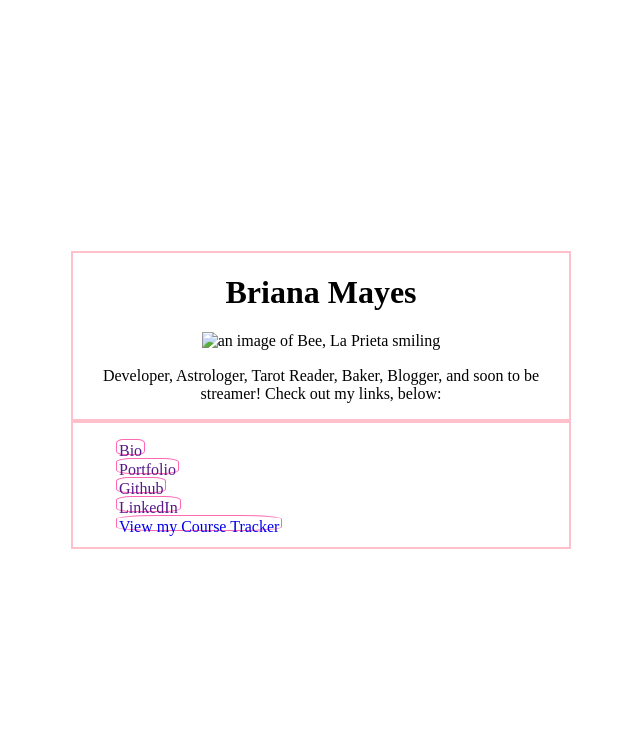
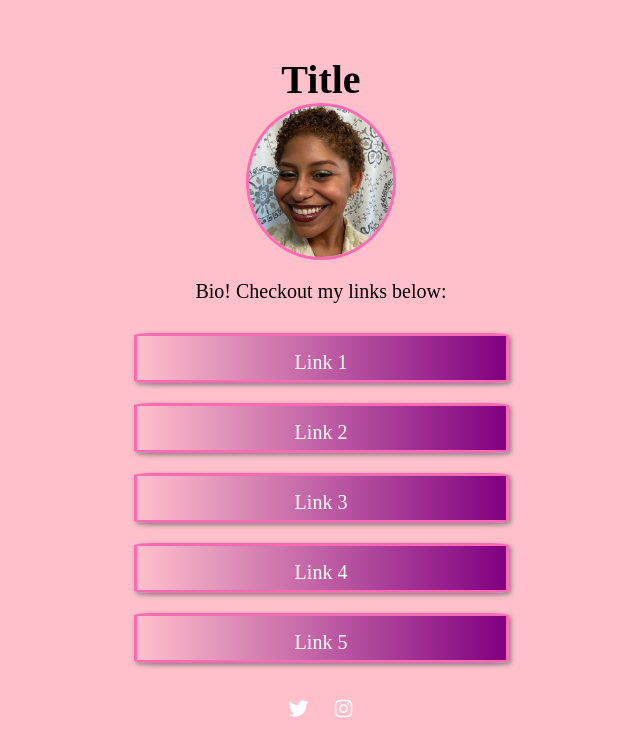
Before and after one commit to briananmayes/linktree, a plain HTML site: page index.html in a window 1280 px wide. Shown: the whole page, without its empty margins (319-959 px from the left). Drawn offline with Linux system fonts and the light colour scheme.

Commit message:
update readme

```diff
--- a/css/main.css
+++ b/css/main.css
@@ -1,35 +1,73 @@
 * {
     box-sizing: border-box;
 }
-html, body {
+html,body {
     height: 100vh;
     display: flex;
     flex-flow: column wrap;
-    overflow-x: auto;
+    overflow-x: hidden;
     align-items: center;
     justify-content: center;
+    background: pink;
 }
 section {
-    width: 500px;
-    border: 2px solid pink;
+    display: flex;
+    flex-flow: column wrap;
+    width: 100%;
+    align-items: center;
+    font-size: 20px;
     text-align: center;
 }
-
+img {
+    border: 3px solid hotpink;
+    border-radius: 50%;
+    max-width: 30%;
+    height: auto;
+}
+ul.links {
+    display: flex;
+    flex-flow: column wrap;
+    align-items: center;
+    margin: 0;
+    padding: 0;
+    width: 100%;
+}
+ul.socials {
+    display: flex;
+    flex-flow: row nowrap;
+    margin: 0;
+    padding: 0;
+}
 li {
     list-style: none;
-    height: 16px;
-    border: 1px solid hotpink;
-    border-radius: 25%;
-    width: max-content;
-    padding: 2px;
-    margin: 3px;
+    height: 50px;
+    width: 75%;
+    border: 3px solid hotpink;
+    border-radius: 5%;
+    background: linear-gradient(to right, pink, purple);
+    margin: 10px;
+    text-align: center;
+    padding: 15px 0;
+    box-shadow: 2px 2px 5px gray;
 }
-a {
+.socials li {
+    background: transparent;
+    border: none;
+    box-shadow: none;
+}
+.main ul li > a {
     text-decoration: none;
+    color: white;
+}
+h1 {
+    margin: 0;
+    font-size: 5vh;
 }
 
 
-
-@media screen and (max-width: 420px) {
+@media screen and (min-width: 600px) {
+    section {
+        width: 500px;
+    }
 
 }
--- a/index.html
+++ b/index.html
@@ -6,22 +6,25 @@
         <title>By Prieta</title>
         <meta name="description" content="A landing page">
         <meta name="viewport" content="width=device-width, initial-scale=1">
-        <link rel="stylesheet" href="css/normalize.css">
-        <link rel="stylesheet" href="css/main.css">
+        <link rel="stylesheet" href="./css/normalize.css">
+        <link rel="stylesheet" href="./css/main.css">
+        <link rel="stylesheet" href="./node_modules/@fortawesome/fontawesome-free/css/all.css">
     </head>
     <body>
-        <section class="bio">
-            <h1>Briana Mayes</h1>
-        <img src="#" alt="an image of Bee, La Prieta smiling"/>
-        <p>Developer, Astrologer, Tarot Reader, Baker, Blogger, and soon to be streamer! Check out my links, below:</p>
-        </section>
         <section class="main">
-            <ul>
-                <li><a href="">Bio</a></li>
-                <li><a href="">Portfolio</a></li>
-                <li><a href="">Github</a></li>
-                <li><a href="">LinkedIn</a></li>
-                <li><a href="https://www.notion.so/beemayesdev/bc451328081446aaa76bacf6c521297e?v=1925db31e6e2442d82c1d7a50640a168">View my Course Tracker</a></li>
+            <h1>Title</h1>
+        <img src="./assets/IMG_6569.jpg" alt="an image of Bee, La Prieta smiling"/>
+        <p>Bio! Checkout my links below:</p>
+            <ul class="links">
+                <li><a href="">Link 1</a></li>
+                <li><a href="">Link 2</a></li>
+                <li><a href="">Link 3</a></li>
+                <li><a href="">Link 4</a></li>
+                <li><a href="">Link 5</a></li>
+            </ul>
+            <ul class="socials">
+                <li><a href=""><i class="fab fa-twitter"></i></a></li>
+                <li><a href=""><i class="fab fa-instagram"></i></a></li>
             </ul>
         </section>
         <script src="" async defer></script>
```
Also changed, not shown: assets/IMG_6569.jpg (added), package-lock.json (added), 1 other file.
